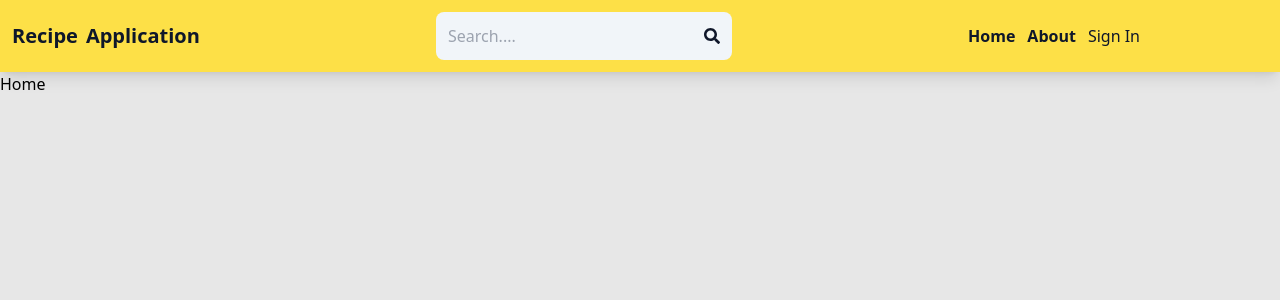
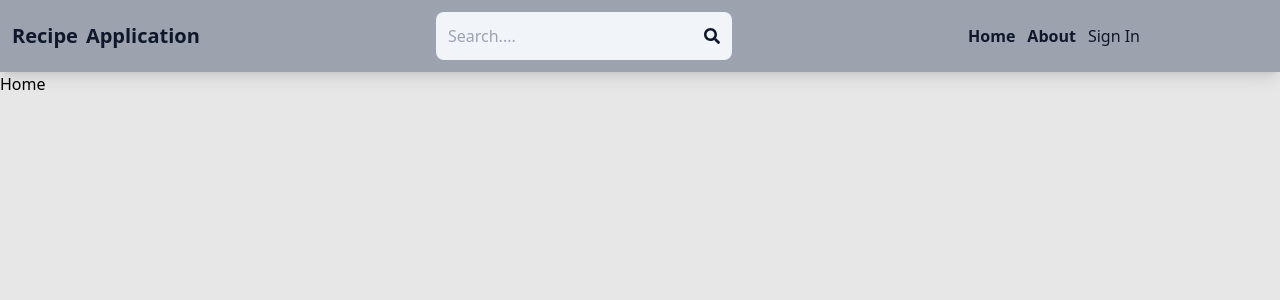
Before and after one commit to IannnMark/Recipe-Application-Client, a React (Vite) app: page / in a window 1280 px wide. Shown: the top 300 px of the page. Built offline with nearby package versions, Linux system fonts and the light colour scheme; no server answers.

Commit message:
change header color

```diff
--- a/src/components/Header.jsx
+++ b/src/components/Header.jsx
@@ -5,7 +5,7 @@ import { Link } from "react-router-dom";
 export default function Header() {
   const { currentUser } = useSelector((state) => state.user);
   return (
-    <header className="bg-yellow-300 shadow-lg">
+    <header className="bg-gray-400 shadow-lg">
       <div className="flex justify-between items-center max-w-6xl max-auto p-3">
         <Link to="/">
           <h1 className="font-bold text-lg sm:text-xl flex flex-wrap gap-2">
```
